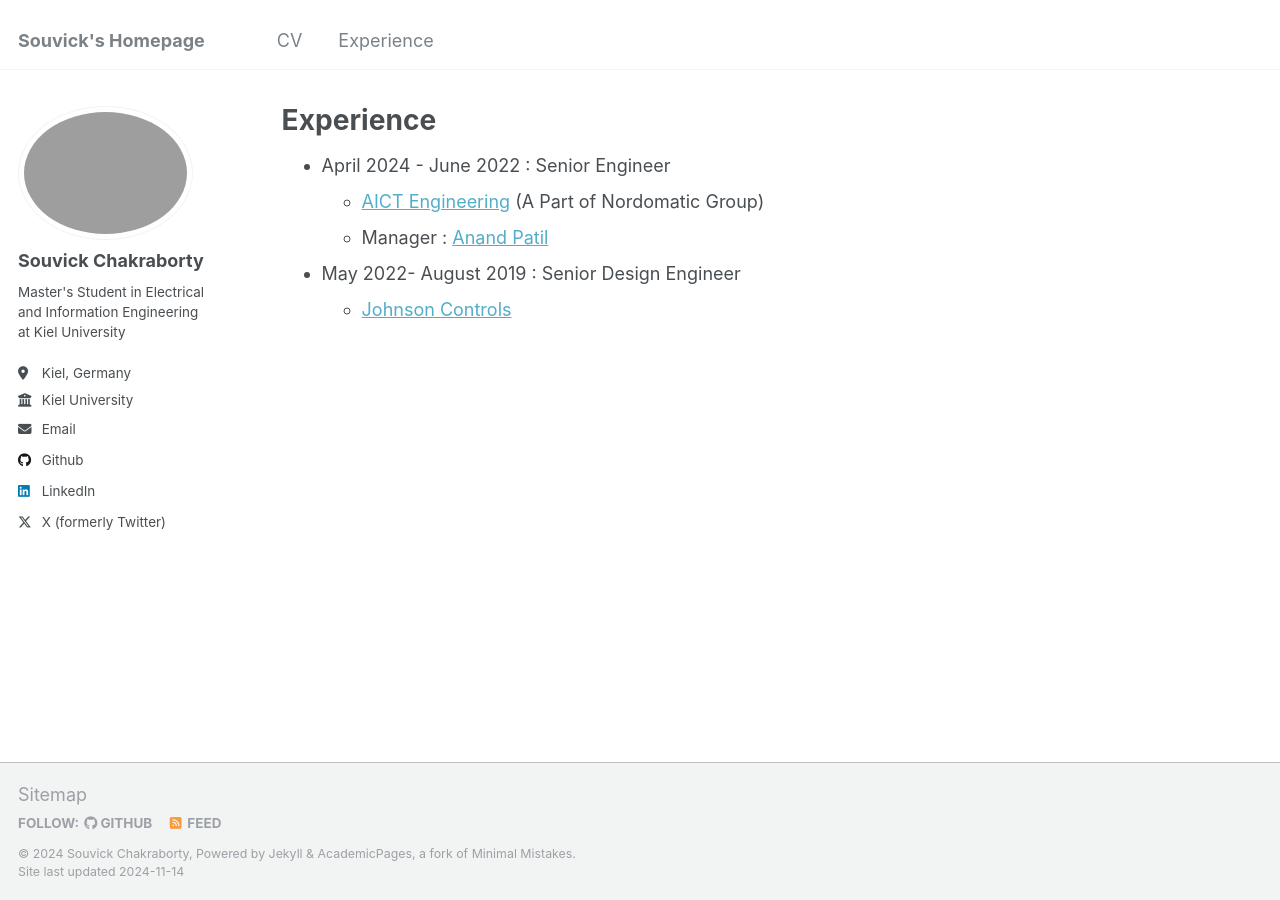
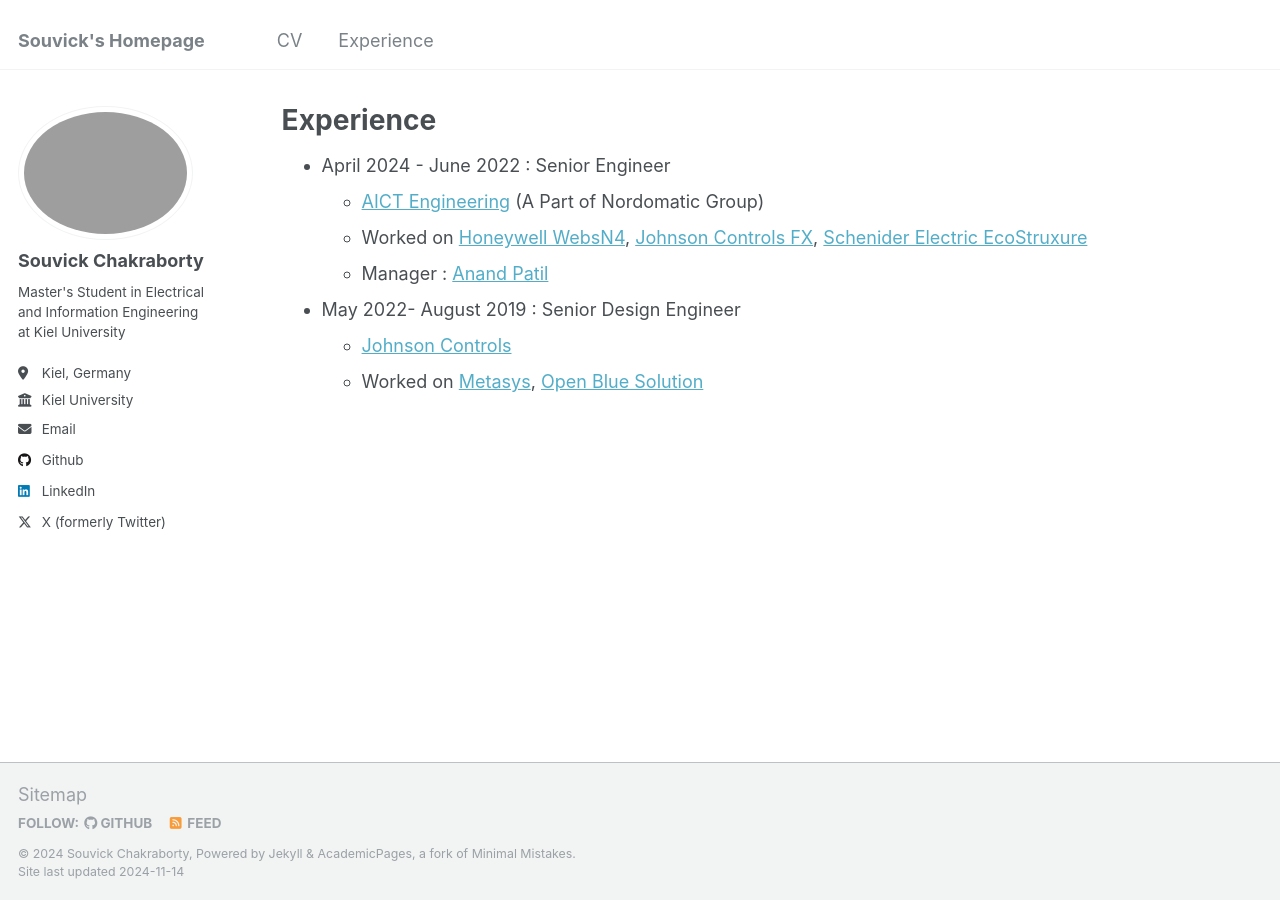
Before and after one commit to SouvickC/SouvickC.github.io, a Jekyll site: the page built from _pages/experience.md, in a window 1280 px wide. Built offline with Jekyll 4.4.1, drawn with Linux system fonts in a browser that asks for light colours.

Commit message:
Your commit message

```diff
--- a/_pages/experience.md
+++ b/_pages/experience.md
@@ -12,7 +12,9 @@
 
 * April 2024 - June 2022 : Senior Engineer
   * [AICT Engineering](https://www.innovativecontroltech.com/) (A Part of Nordomatic Group)
+  * Worked on [Honeywell WebsN4](https://www.honeywellbuildings.in/bms/building-control-system/webs-n4), [Johnson Controls FX](https://www.johnsoncontrols.com/building-automation-and-controls/facility-explorer), [Schenider Electric EcoStruxure](https://www.se.com/us/en/product-range/62111-ecostruxure-building-operation-software/#overview)
   * Manager : [Anand Patil](https://www.linkedin.com/in/anand-patil-b6579319/)
 
 * May 2022- August 2019 : Senior Design Engineer
   * [Johnson Controls](https://www.johnsoncontrols.com/)
+  * Worked on [Metasys](https://www.johnsoncontrols.com/building-automation-and-controls/building-automation-systems-bas), [Open Blue Solution](https://www.johnsoncontrols.com/openblue)
```
